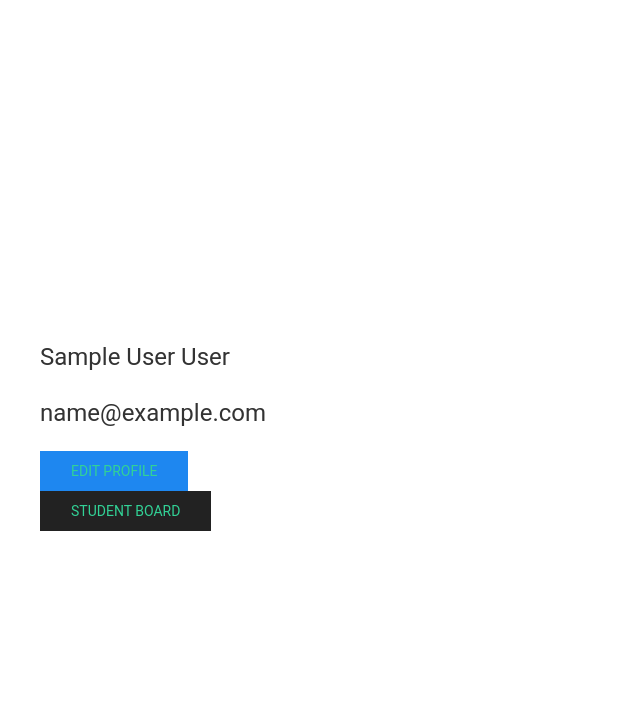
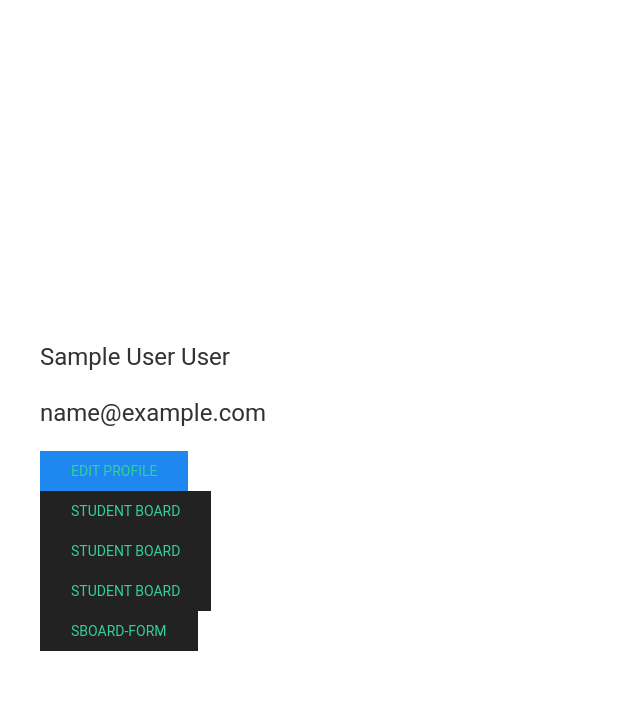
Before and after one commit to Outcome-tracker/OutcomesTracker, a Node server app: page /profile in a window 1280 px wide. Shown: the part 161-882 px from the top of the page, without its empty margins (0-640 px from the left). Before the commit the page ends 692 px from the top, so only its background shows below. Run offline with Node 20, Linux system fonts and the light colour scheme; the visitor is signed in with stand-in values (Sample User, id 1); some libraries are stand-ins or nearby versions.

Commit message:
to heroku

```diff
--- a/app.js
+++ b/app.js
@@ -97,12 +97,14 @@ const index = require('./routes/index');
 const auth = require('./routes/auth');
 const profile = require('./routes/profile');
 const student = require("./routes/student-board");
+const sboard = require("./routes/sboard-form");
 
 
 app.use('/', index);
 app.use('/auth', auth);
 app.use('/profile', profile);
-app.use("/student", student)
+app.use("/student", student);
+app.use("/sboard", sboard);
 
 
 
--- a/models/User.js
+++ b/models/User.js
@@ -48,6 +48,7 @@ const userSchema = new Schema(
         squad: {
             type: String
         },
+        sboard: {},
 
         displayName: String
     },
--- a/views/profile.hbs
+++ b/views/profile.hbs
@@ -26,11 +26,20 @@
                                 href="/profile/{{user._id}}/edit">Edit profile</a>
                         </div>
 
-                        <div>
+                        <div><div><div>
                             <a class="uk-button uk-button-secondary uk-text-success"
                                 href="/student">Student board</a>
                         </div>
-
+                            <a class="uk-button uk-button-secondary uk-text-success"
+                                href="/student">Student board</a>
+                        </div>
+                            <a class="uk-button uk-button-secondary uk-text-success"
+                                href="/student">Student board</a>
+                        </div>
+                    <div>
+                            <a class="uk-button uk-button-secondary uk-text-success"
+                                href="/sboard">Sboard-form</a>
+                        </div>
                     </div>
                 </div>
             </div>
--- a/views/sboard-form.hbs
+++ b/views/sboard-form.hbs
@@ -2,8 +2,7 @@
   <div class="container">
     <div class="uk-width-2-3 uk-align-center">
       <div class="uk-card uk-card-default uk-padding">
-        <form class="uk-form-stacked">
-
+        <form class="uk-form-stacked" action="/sboard/{{this._id}}/edit" method="POST">
           <h3>Complete Your Student Card</h3>
 
           <div class="uk-margin">
@@ -17,7 +16,7 @@
           <div class="uk-margin">
             <label class="uk-form-label" for="form-stacked-text">Why did you do Ironhack?</label>
             <div class="uk-form-controls">
-              <input class="uk-input" id="form-stacked-text" type="text" placeholder="Some text...">
+              <input name="whatdo" class="uk-input" id="form-stacked-text" type="text" placeholder="Some text...">
             </div>
           </div>
 
```
Also changed, not shown: routes/sboard-form.js (+2 -16 lines), public/images/favicon.ico (added).
